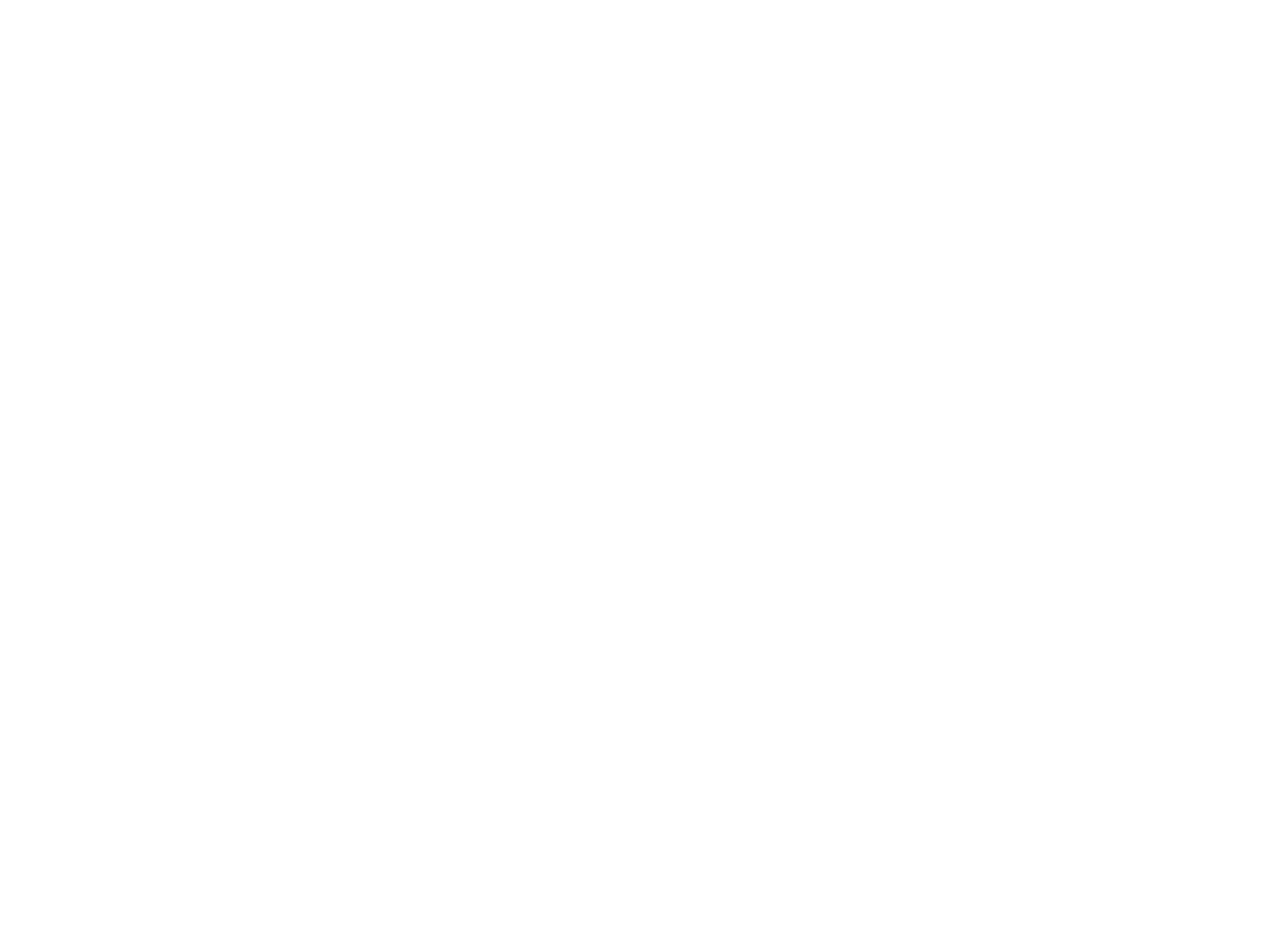
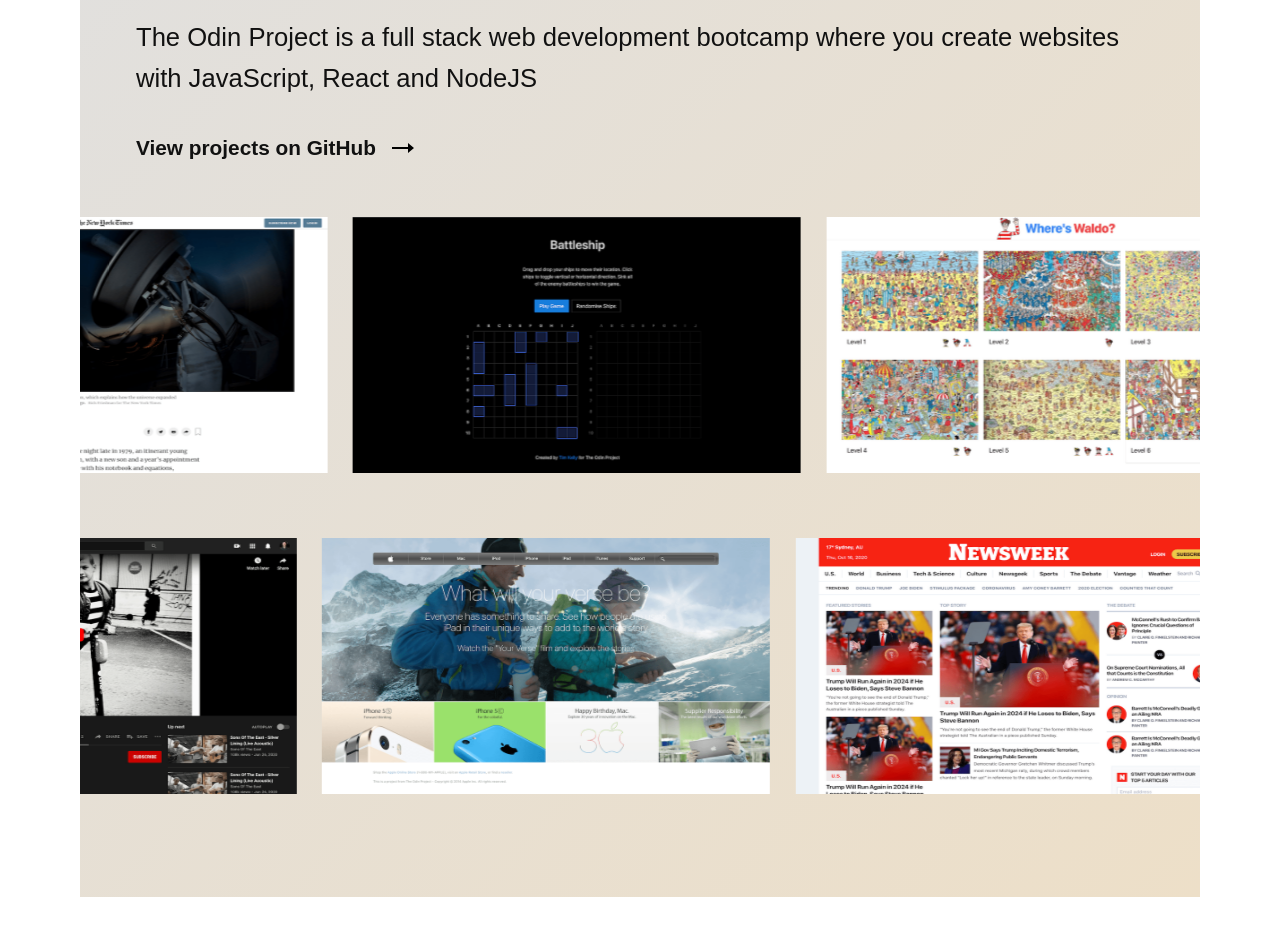
Before and after one commit to timkellytk/portfolio-v2, a Next.js app: page /portfolio in a window 1280 px wide. Shown: the part 2020-2956 px from the top of the page. Before the commit the page ends 1878 px from the top, so only its background shows below. Built offline with nearby package versions, Linux system fonts and the light colour scheme.

Commit message:
Added the odin project to the portfolio page

```diff
--- /dev/null
+++ b/components/Portfolio/TheOdinProject/ProjectItem/ProjectItem.module.css
@@ -0,0 +1,27 @@
+.Photo {
+  display: block;
+  width: 35vw;
+  height: 20vw;
+  max-width: none;
+  margin-right: 1vw;
+  margin-left: 1vw;
+  -webkit-box-flex: 0;
+  -webkit-flex: 0 0 auto;
+  -ms-flex: 0 0 auto;
+  flex: 0 0 auto;
+  transition-property: transform;
+  transition-duration: 200ms;
+  transition-timing-function: ease;
+}
+
+.Photo:hover {
+  transform: scale(1.02);
+}
+
+@media screen and (max-width: 767px) {
+  .Photo {
+    display: block;
+    width: 84vw;
+    height: 48vw;
+  }
+}
--- /dev/null
+++ b/components/Portfolio/TheOdinProject/ProjectItem/index.js
@@ -0,0 +1,21 @@
+import React from "react";
+import PropTypes from "prop-types";
+import style from "./ProjectItem.module.css";
+
+const ProjectItem = ({ link, image, alt }) => (
+  <a href={link} target="_blank" rel="noopener noreferrer">
+    <img src={image} alt={alt} className={style.Photo} />
+  </a>
+);
+
+ProjectItem.propTypes = {
+  link: PropTypes.string.isRequired,
+  image: PropTypes.string.isRequired,
+  alt: PropTypes.string,
+};
+
+ProjectItem.defaultProps = {
+  alt: "",
+};
+
+export default ProjectItem;
--- /dev/null
+++ b/components/Portfolio/TheOdinProject/TheOdinProject.module.css
@@ -0,0 +1,59 @@
+.SectionTop {
+  display: block;
+  margin-top: 40px;
+  margin-left: -100px;
+  margin-right: -100px;
+  -webkit-box-align: start;
+  -webkit-align-items: flex-start;
+  -ms-flex-align: start;
+  align-items: flex-start;
+  animation-name: imageScrollTop;
+  animation-duration: 30s;
+  animation-timing-function: linear;
+  animation-iteration-count: infinite;
+}
+.SectionBottom {
+  display: block;
+  margin-top: 40px;
+  margin-left: -70px;
+  margin-right: -100px;
+  -webkit-box-align: start;
+  -webkit-align-items: flex-start;
+  -ms-flex-align: start;
+  align-items: flex-start;
+  animation-name: imageScrollBottom;
+  animation-duration: 30s;
+  animation-timing-function: linear;
+  animation-iteration-count: infinite;
+}
+.PhotoContainer {
+  display: -webkit-box;
+  display: -webkit-flex;
+  display: -ms-flexbox;
+  display: flex;
+  padding: 1vw;
+}
+.Content {
+  width: 60%;
+}
+@media (max-width: 1300px) {
+  .Content {
+    width: 100%;
+  }
+}
+@keyframes imageScrollTop {
+  from {
+    transform: translateX(0);
+  }
+  to {
+    transform: translateX(-900px);
+  }
+}
+@keyframes imageScrollBottom {
+  from {
+    transform: translateX(0);
+  }
+  to {
+    transform: translateX(-1200px);
+  }
+}
--- /dev/null
+++ b/components/Portfolio/TheOdinProject/index.js
@@ -0,0 +1,114 @@
+import React from "react";
+import ProjectItem from "./ProjectItem";
+import Section from "../../util/Section";
+import LinkArrow from "../../util/LinkArrow";
+import style from "./TheOdinProject.module.css";
+
+const TheOdinProject = () => (
+  <Section gradient1="#e0e0e0" gradient2="#eddfc8">
+    <div className={style.Content}>
+      <img
+        src="/assets/images/projects/the-odin-project/odin-logo.svg"
+        alt="the odin project logo"
+      />
+      <h2>Projects from The Odin Project Bootcamp</h2>
+      <p>
+        The Odin Project is a full stack web development bootcamp where you
+        create websites with JavaScript, React and NodeJS
+      </p>
+    </div>
+    <LinkArrow link="https://github.com/timkellytk">
+      View projects on GitHub
+    </LinkArrow>
+    <div className={style.SectionTop}>
+      <div className={style.PhotoContainer}>
+        <ProjectItem
+          image="/assets/images/projects/the-odin-project/new-york-times-clone.png"
+          link="https://github.com/timkellytk/project-new-york-times-clone"
+          alt="new york times clone"
+        />
+        <ProjectItem
+          image="/assets/images/projects/the-odin-project/battleship.png"
+          link="https://github.com/timkellytk/project-battleship"
+          alt="battleship game"
+        />
+        <ProjectItem
+          image="/assets/images/projects/the-odin-project/waldo.png"
+          link="https://github.com/timkellytk/project-wheres-waldo"
+          alt="Waldo game"
+        />
+        <ProjectItem
+          image="/assets/images/projects/the-odin-project/project-weather-app.png"
+          link="https://github.com/timkellytk/project-weather-app"
+          alt="weather app"
+        />
+        <ProjectItem
+          image="/assets/images/projects/the-odin-project/tic-tac-toe.png"
+          link="https://timkellytk.github.io/project-tic-tac-toe/"
+          alt="tic tac toe game"
+        />
+        <ProjectItem
+          image="/assets/images/projects/the-odin-project/burger-builder.png"
+          link="https://timkellytk.github.io/project-react-burger-app"
+          alt="burger builder"
+        />
+        <ProjectItem
+          image="/assets/images/projects/the-odin-project/library.png"
+          link="https://timkellytk.github.io/project-react-library"
+          alt="online book library"
+        />
+        <ProjectItem
+          image="/assets/images/projects/the-odin-project/rock-paper-scissors.png"
+          link="https://timkellytk.github.io/project-rock-paper-scissors"
+          alt="rock paper scissors"
+        />
+      </div>
+    </div>
+    <div className={style.SectionBottom}>
+      <div className={style.PhotoContainer}>
+        <ProjectItem
+          image="/assets/images/projects/the-odin-project/youtube-clone.png"
+          link="https://github.com/timkellytk/project-youtube-clone"
+          alt="youtube clone"
+        />
+        <ProjectItem
+          image="/assets/images/projects/the-odin-project/apple-2014-clone.png"
+          link="https://github.com/timkellytk/project-apple-2014-clone"
+          alt="apple 2014 clone"
+        />
+        <ProjectItem
+          image="/assets/images/projects/the-odin-project/newsweek-clone.png"
+          link="https://github.com/timkellytk/project-newsweek-clone"
+          alt="newsweek clone"
+        />
+        <ProjectItem
+          image="/assets/images/projects/the-odin-project/tnw-clone.png"
+          link="https://github.com/timkellytk/project-the-next-web-clone"
+          alt="the next web clone"
+        />
+        <ProjectItem
+          image="/assets/images/projects/the-odin-project/restaurant.png"
+          link="https://timkellytk.github.io/project-restaurant-website"
+          alt="restaurant website"
+        />
+        <ProjectItem
+          image="/assets/images/projects/the-odin-project/to-do-list.png"
+          link="https://timkellytk.github.io/project-to-do-list"
+          alt="to do list website"
+        />
+        <ProjectItem
+          image="/assets/images/projects/the-odin-project/calculator.png"
+          link="https://timkellytk.github.io/project-calculator"
+          alt="calculator"
+        />
+        <ProjectItem
+          image="/assets/images/projects/the-odin-project/google.png"
+          link="https://timkellytk.github.io/project-google-homepage/"
+          alt="google homepage"
+        />
+      </div>
+    </div>
+  </Section>
+);
+
+export default TheOdinProject;
--- a/components/Portfolio/index.js
+++ b/components/Portfolio/index.js
@@ -11,8 +11,7 @@
   SketchboxDesignPreview,
 } from "./PortfolioPreview/allPreviews";
 import PortfolioPreview from "./PortfolioPreview";
-
-// import TheOdinProject from "./TheOdinProject/TheOdinProject";
+import TheOdinProject from "./TheOdinProject";
 import style from "./PortfolioComponent.module.css";
 
 const PortfolioComponent = () => (
@@ -36,7 +35,7 @@
           <SculptrVRPreview PortfolioPreview={PortfolioPreview} />
           <EvolutionaryTutorsPreview PortfolioPreview={PortfolioPreview} />
         </div>
-        {/*  <TheOdinProject /> */}
+        <TheOdinProject />
       </Animate>
     </div>
   </BodyContent>
```
